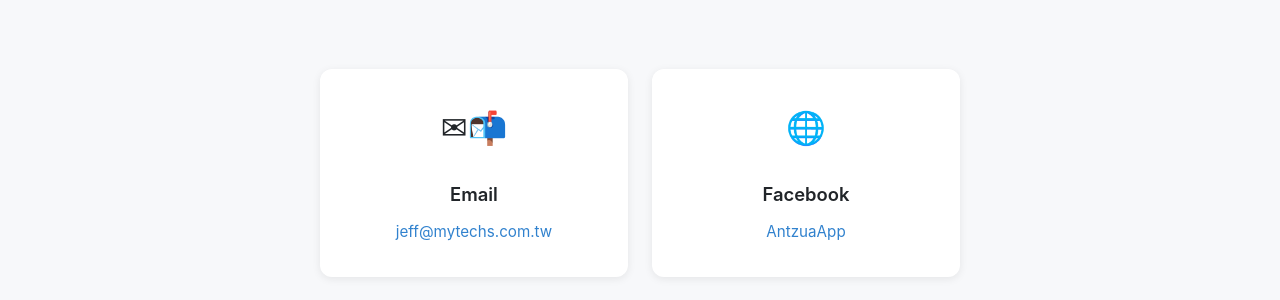
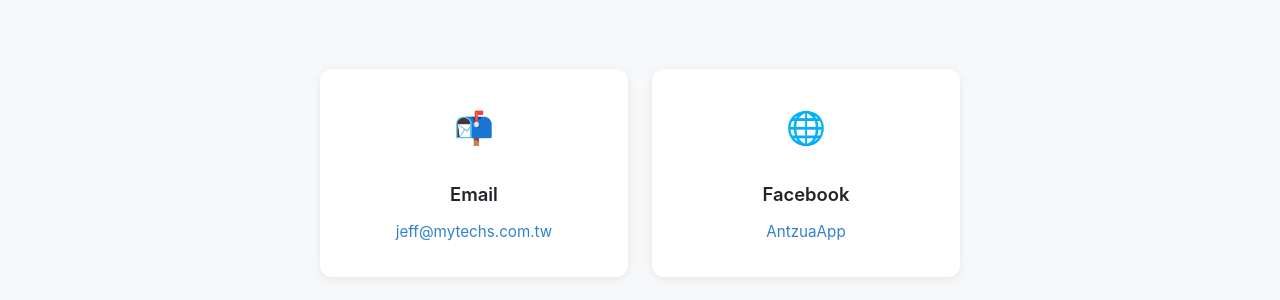
Before and after one commit to MingYuan-Tech/Apps, a Jekyll site: the page built from contact.md, in a window 1280 px wide and 900 px high. Shown: the part 286-586 px from the top of the window. Built offline with Jekyll 4.4.1, drawn with Linux system fonts in a browser that asks for light colours.

Commit message:
[調整] 更新聯絡我們頁面中的聯絡圖示，修正圖示編碼以提升顯示效果

```diff
--- a/contact.md
+++ b/contact.md
@@ -12,12 +12,12 @@ description: 歡迎與銘源科技工作室聯繫，我們很樂意為您提供
 <section class="section">
   <div class="contact-cards">
     <div class="contact-card fade-in fade-in-delay-1">
-      <span class="contact-icon">&#x2709;📬</span>
+      <span class="contact-icon">📬</span>
       <h3>Email</h3>
       <a href="mailto:jeff@mytechs.com.tw">jeff@mytechs.com.tw</a>
     </div>
     <div class="contact-card fade-in fade-in-delay-2">
-      <span class="contact-icon">&#x1F310;</span>
+      <span class="contact-icon">🌐</span>
       <h3>Facebook</h3>
       <a href="https://www.facebook.com/AntzuaApp" target="_blank" rel="noopener">AntzuaApp</a>
     </div>
```
